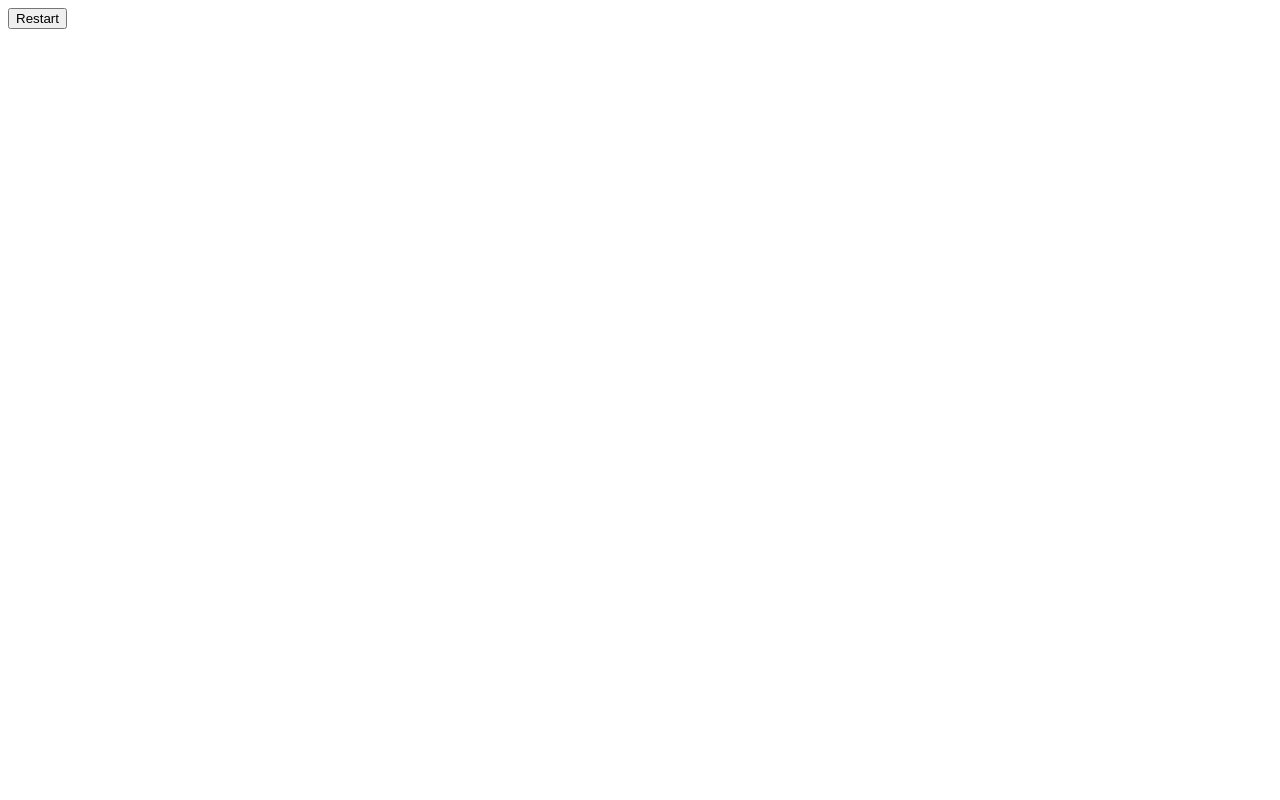
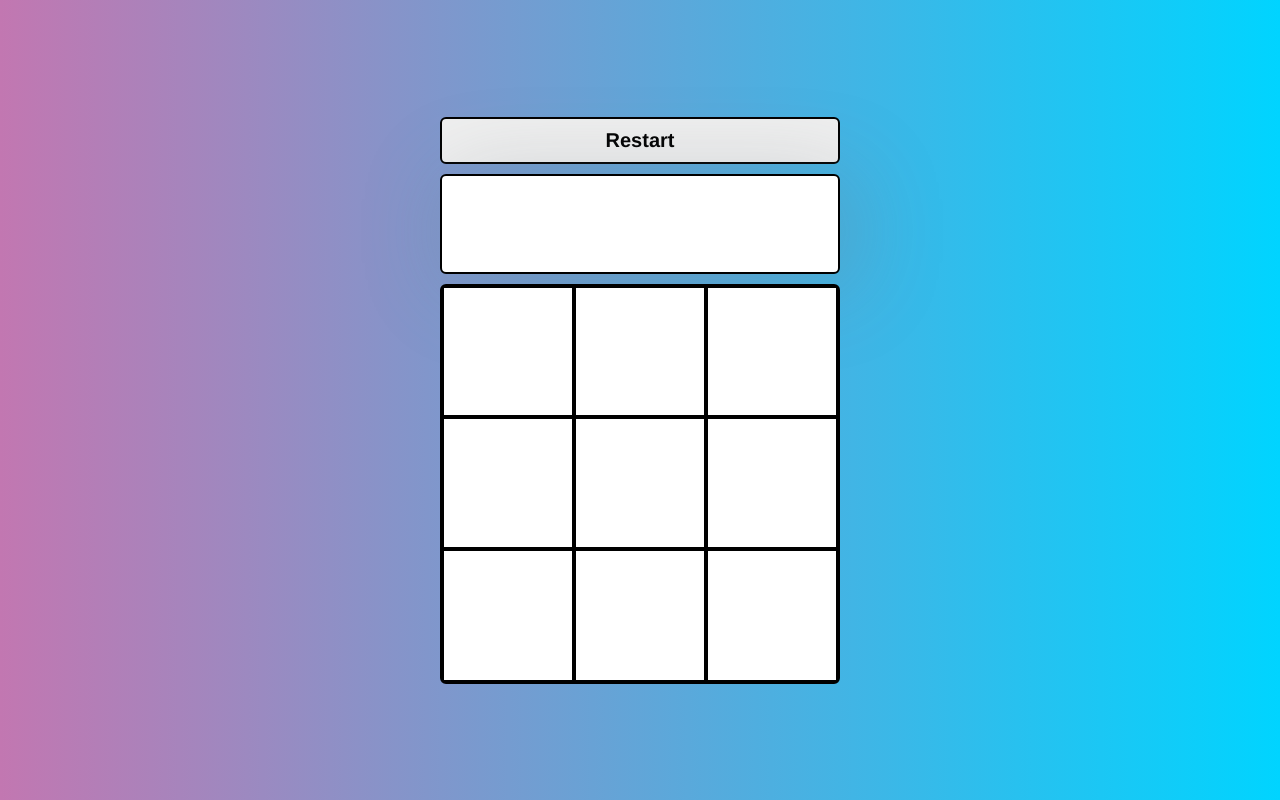
Before and after one commit to jhake/jhake-project2, a plain HTML site: page index.html in a window 1280 px wide. Drawn offline with Linux system fonts and the light colour scheme.

Commit message:
Finish styling

```diff
--- a/styles.css
+++ b/styles.css
@@ -1,11 +1,83 @@
+* {
+    font-family: Helvetica;
+    box-sizing: border-box;
+    margin: 0;
+    padding: 0;
+}
+
+body {
+    display: flex;
+    align-items: center;
+    justify-content: center;
+    height: 100vh;
+    background: rgb(194,119,177);
+    background: linear-gradient(90deg, rgba(194,119,177,1) 0%, rgba(0,212,255,1) 100%);
+}
+
+.container {
+    display: flex;
+    flex-direction: column;
+    align-items: center;
+    justify-content: center;
+    width: 400px;
+    height: 800px;
+}
+
+.btn {
+    margin-bottom: 10px;
+    width: 100%;
+    padding: 10px 50px;
+    font-size: 20px;
+    font-weight: 600;
+    border-color: black;
+    border: 2px;
+    border-style: solid;
+    border-radius: 6px;
+}
+
+#display {
+    display: flex;
+    align-items: center;
+    justify-content: center;
+    width: 100%;
+    height: 100px;
+    box-shadow: 12px 7px 90px 0 rgba(110,123,131,.3);
+    background: white;
+    border-color: black;
+    border: 2px;
+    border-style: solid;
+    border-radius: 6px;
+    margin-bottom: 10px;
+}
+
+#displayContent {
+    font-size: 20px;
+    font-weight: 600;
+}
+
 #board {
     display: grid;
     width: 400px;
     height: 400px;
     grid-template-columns: 33.33% 33.33% auto;
     grid-template-rows: 33.33% 33.33% auto;
+    border-color: black;
+    border: 2px;
+    border-style: solid;
+    border-radius: 6px;
+    background: white;
 }
 
-#square {
+.square {
+    width: 100%;
+    height: 100%;
+    display: flex;
+    align-items: center;
+    justify-content: center;
+    font-size: 100px;
+    font-weight: 600;
 
+    border-color: black;
+    border: 2px;
+    border-style: solid;
 }
```
